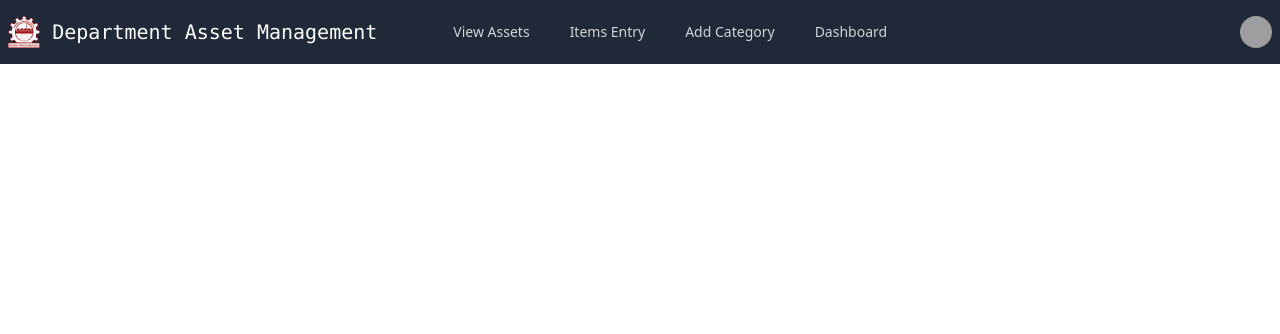
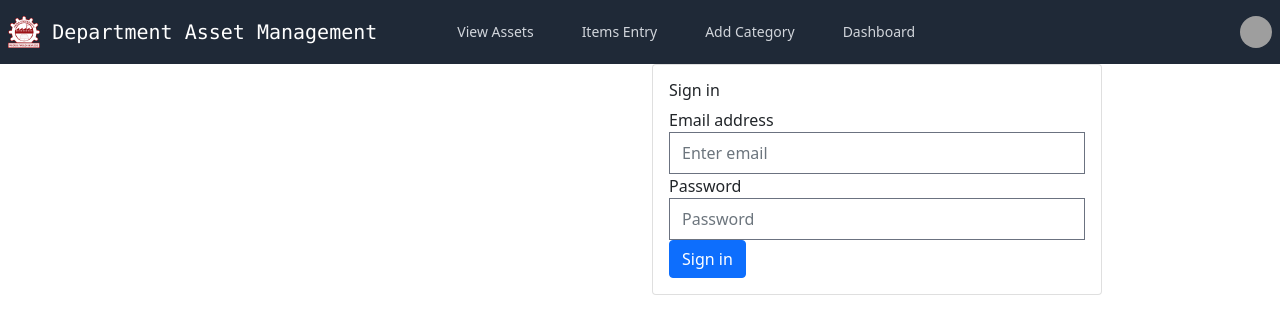
Before and after one commit to harsha060900/dept-stock-frontEnd, a React (Create React App) app: page /Login in a window 1280 px wide. Shown: the top 334 px of the page. Built offline with nearby package versions, Linux system fonts and the light colour scheme; grey boxes are pictures that could not be loaded.

Commit message:
Login error

```diff
--- a/public/index.html
+++ b/public/index.html
@@ -15,6 +15,12 @@
       user's mobile device or desktop. See https://developers.google.com/web/fundamentals/web-app-manifest/
     -->
     <link rel="manifest" href="%PUBLIC_URL%/manifest.json" />
+
+    <!-- BOOTSTRAP CDN -->
+    <link href="https://cdn.jsdelivr.net/npm/bootstrap@5.1.3/dist/css/bootstrap.min.css" rel="stylesheet" integrity="sha384-1BmE4kWBq78iYhFldvKuhfTAU6auU8tT94WrHftjDbrCEXSU1oBoqyl2QvZ6jIW3" crossorigin="anonymous">
+<script src="https://cdn.jsdelivr.net/npm/bootstrap@5.1.3/dist/js/bootstrap.bundle.min.js" integrity="sha384-ka7Sk0Gln4gmtz2MlQnikT1wXgYsOg+OMhuP+IlRH9sENBO0LRn5q+8nbTov4+1p" crossorigin="anonymous"></script>
+<script src="https://cdn.jsdelivr.net/npm/@popperjs/core@2.10.2/dist/umd/popper.min.js" integrity="sha384-7+zCNj/IqJ95wo16oMtfsKbZ9ccEh31eOz1HGyDuCQ6wgnyJNSYdrPa03rtR1zdB" crossorigin="anonymous"></script>
+<script src="https://cdn.jsdelivr.net/npm/bootstrap@5.1.3/dist/js/bootstrap.min.js" integrity="sha384-QJHtvGhmr9XOIpI6YVutG+2QOK9T+ZnN4kzFN1RtK3zEFEIsxhlmWl5/YESvpZ13" crossorigin="anonymous"></script>
     <!--
       Notice the use of %PUBLIC_URL% in the tags above.
       It will be replaced with the URL of the `public` folder during the build.
--- a/src/App.js
+++ b/src/App.js
@@ -4,6 +4,7 @@ import ViewAssets from './components/ViewAssets';
 import AddCategory from './components/AddCategory';
 import ItemsEntry from './components/ItemsEntry';
 import Dashboard from './components/Dashboard';
+import Login from './components/Login';
 
 function App() {
   return (
@@ -12,6 +13,7 @@ function App() {
         <BrowserRouter>
           <Routes>
             <Route exact path = "/" element={<ViewAssets />} />
+            <Route exact path = "/Login" element={<Login />} />
             <Route exact path = "/AddCategory" element={<AddCategory />} />
             <Route exact path = "/ItemsEntry" element={<ItemsEntry />} />
             <Route exact path = "/Dashboard" element={<Dashboard />} />
--- /dev/null
+++ b/src/components/Login.js
@@ -0,0 +1,36 @@
+import React from 'react'
+// import img from '../assests/img.svg';
+
+const Login = () => {
+    return (
+        <div>
+            <div className='row'>
+                <div className='col-6'>
+                    {/* <img src={img}></img> */}
+                </div>
+                <div className="col-6 log">
+                <div className="card" style={{width:'450px'}} >
+                    <div className="card-body form-align">
+                    <h2 className="card-title">Sign in</h2>
+                        <div>
+                            <form >
+                                <div class="form-group">
+                                    <label>Email address</label>
+                                    <input type="email" class="form-control" placeholder="Enter email" />
+                                </div>
+                                <div class="form-group">
+                                    <label>Password</label>
+                                    <input type="password" class="form-control"  placeholder="Password" />
+                                </div>
+                                <button type="submit" class="btn btn-primary">Sign in</button>
+                            </form>
+                        </div>
+                        </div>
+                    </div>
+                </div>
+            </div>
+        </div>
+    )
+}
+
+export default Login
```
Also changed, not shown: src/assests/img.svg (added), 1 other file (tests, documents, lock files or other folders).
